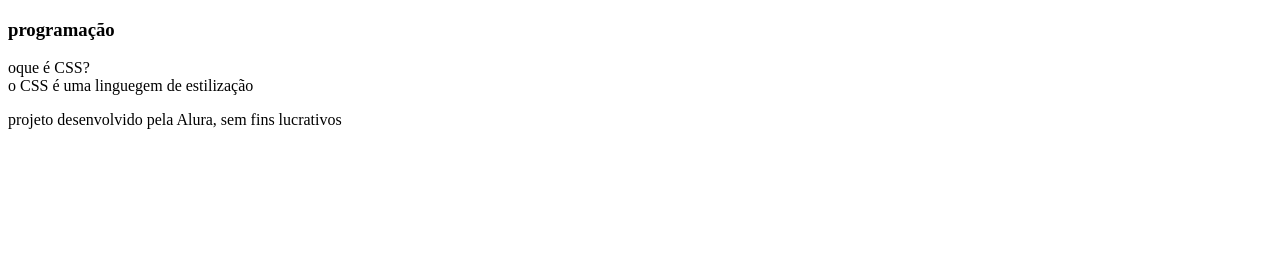
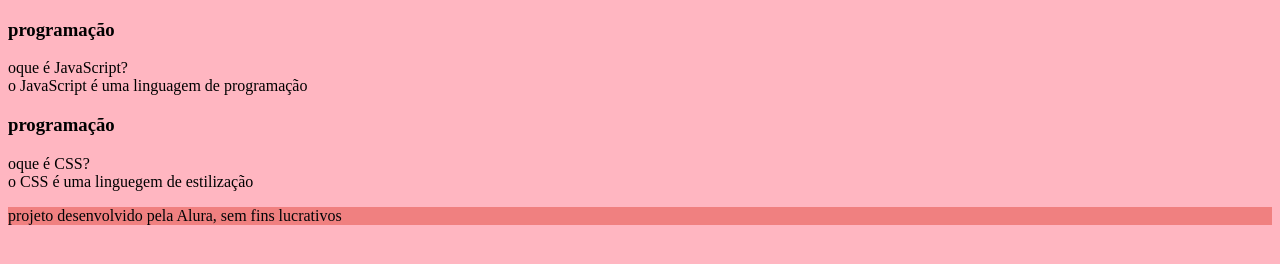
Before and after one commit to gabyzinha02/programa-o-2-tri-gaby, a plain HTML site: page index.html in a window 1280 px wide. Drawn offline with Linux system fonts and the light colour scheme.

Commit message:
feito ate a aula 2

```diff
--- /dev/null
+++ b/assets/style.css
@@ -0,0 +1,8 @@
+body{
+    background-color: lightpink;
+}
+
+footer {
+    background-color: lightcoral;
+    color: rgb(2, 4, 6);
+}
--- a/index.html
+++ b/index.html
@@ -3,13 +3,25 @@
 <head>
     <meta charset="UTF-8">
     <meta http-equiv="X-UA-Compatible" content="IE=edge">
-    <meta name="viewport" content="width=device-width, initial-scale=1.0">
+    <meta name="viewport"
+    content="width=device-width, initial-scale=1.0">
+    <link rel="stylesheet" href="assets/style.css">
     <title>flashcard</title>
 </head>
 <body>
     <main>
     <section id="container">
-
+        <article class="cartao">
+            <div class="cartao__conteudo">
+                <h3>programação</h3>
+                <div class="cartao__conteudo__pergunta">
+                    oque é JavaScript?
+                </div>
+                <div class="cartao__conteudo__resposta">
+                    o JavaScript é uma linguagem de programação
+                </div>
+            </div>
+        </article>
         <article class="cartao">
             <div class="cartao__conteudo">
                 <h3>programação</h3>
```
